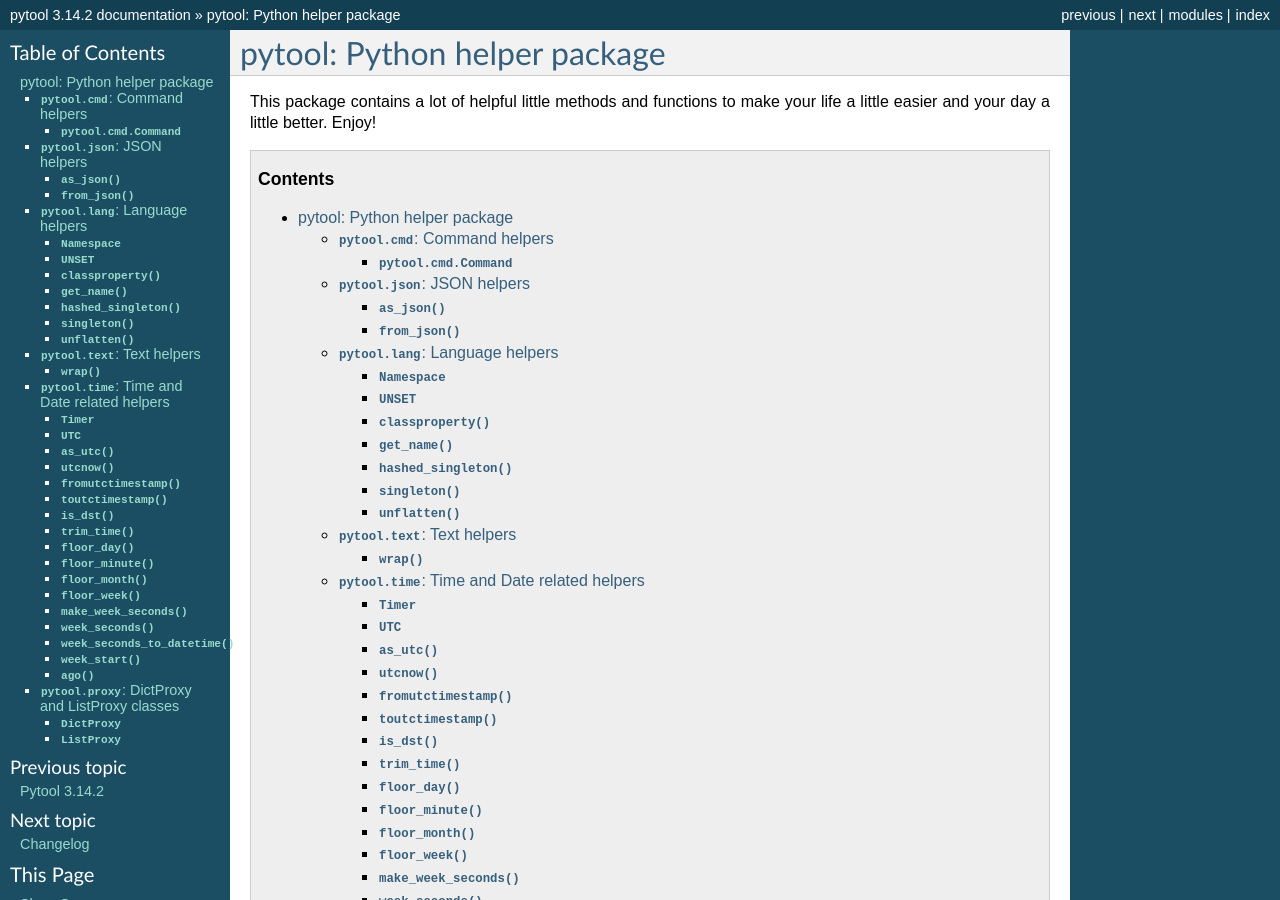
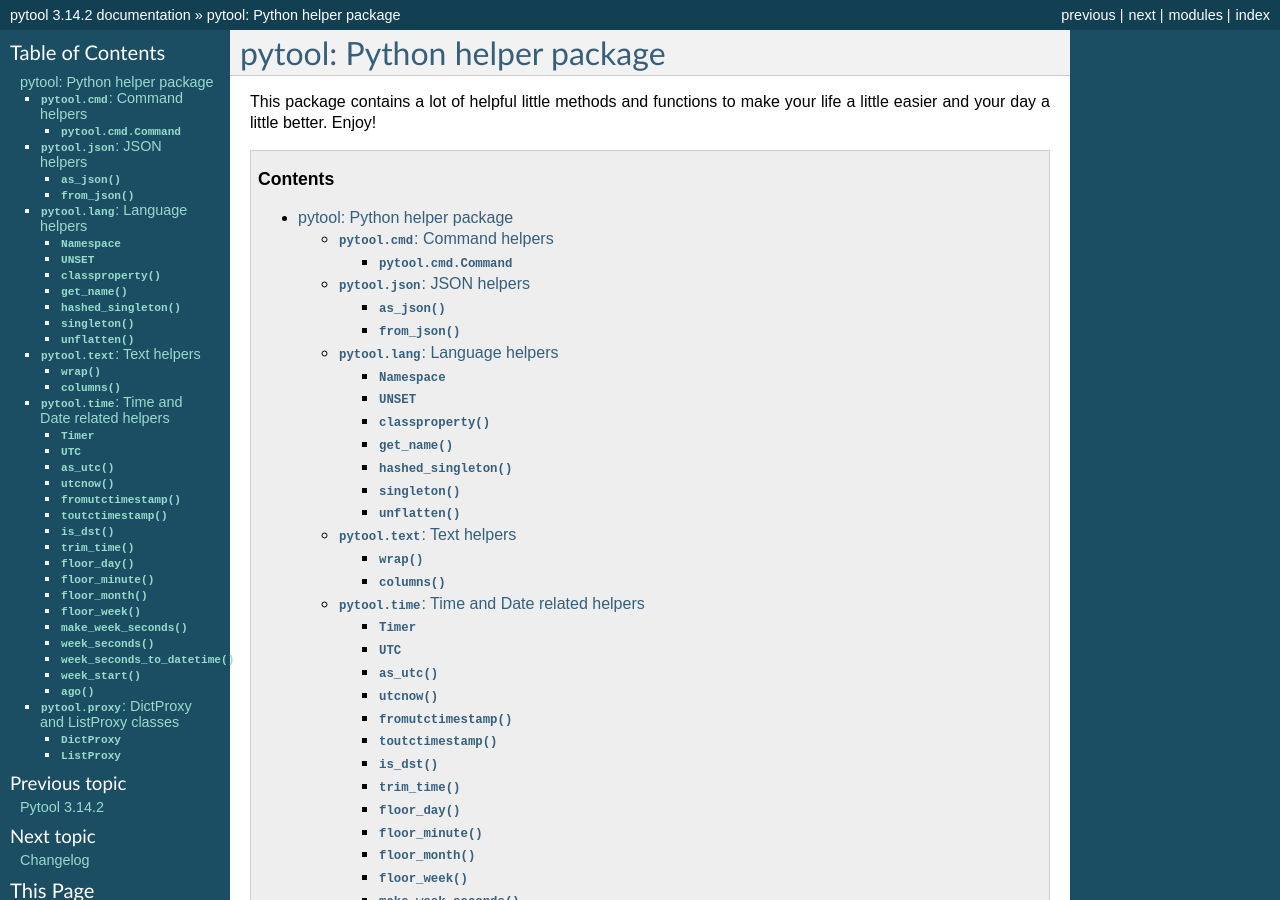
Before and after one commit to shakefu/pytool, a Sphinx documentation site: the page built from docs/pytool.rst, in a window 1280 px wide and 900 px high. Built offline with Sphinx 7.4.7, drawn with Linux system fonts in a browser that asks for light colours.

Commit message:
docs: pytool.text.columns

```diff
--- a/docs/pytool.rst
+++ b/docs/pytool.rst
@@ -100,6 +100,11 @@ your life a little easier and your day a little better. Enjoy!
 ------------
 
 .. autofunction:: wrap
+
+:func:`columns`
+------------
+
+.. autofunction:: columns
 
 :mod:`pytool.time`: Time and Date related helpers
 =================================================
```
